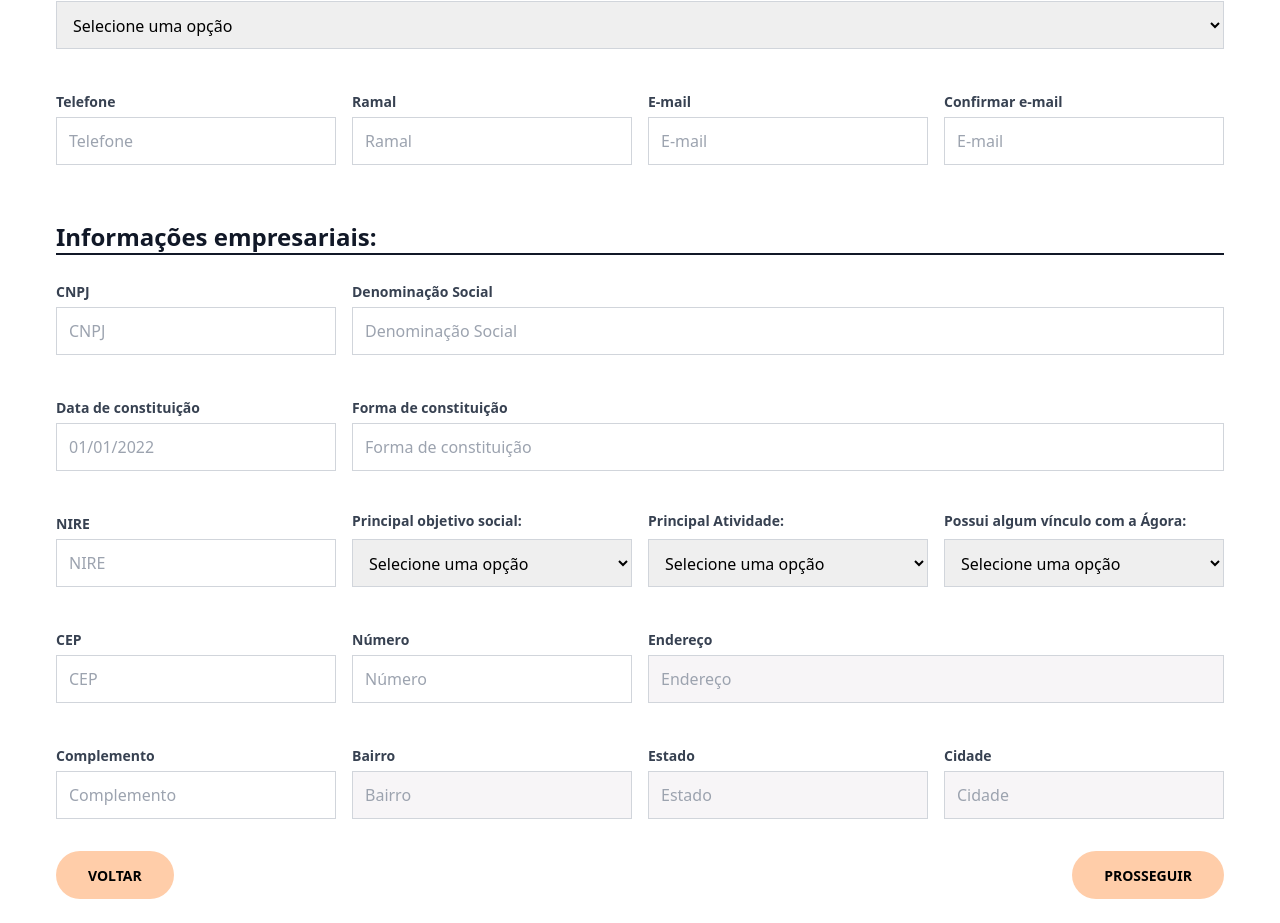
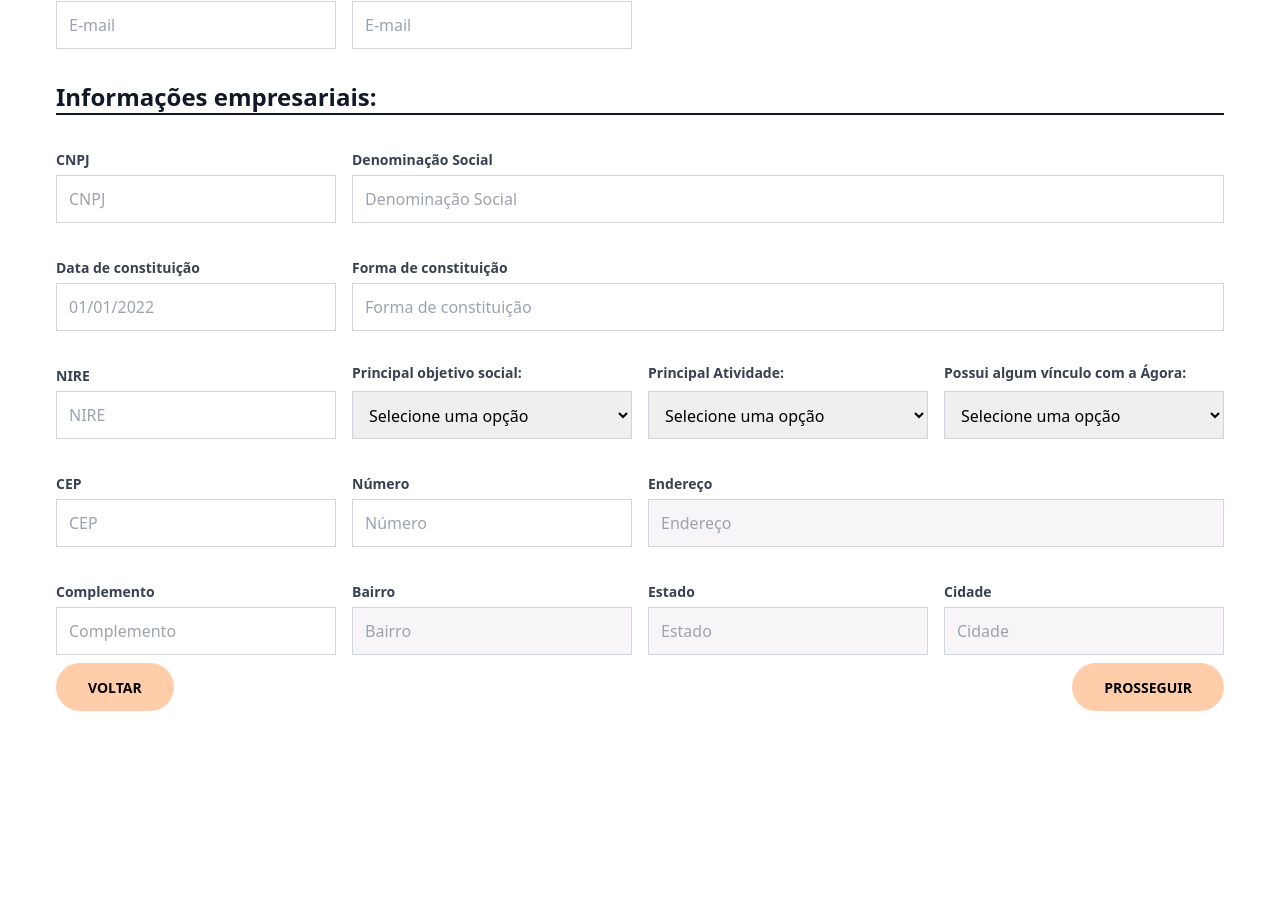
Before and after one commit to fabiosalomaosilva/modelo-portal-agora, a React (Vite) app: page /pj/passo01 in a window 1280 px wide. Shown: the part 505-1428 px from the top of the page. After the commit the page ends 1240 px from the top, so only its background shows below. Built offline with nearby package versions, Linux system fonts and the light colour scheme.

Commit message:
feat: melhorias na responsividade

```diff
--- a/src/components/forms/Input/input.tsx
+++ b/src/components/forms/Input/input.tsx
@@ -19,17 +19,25 @@ export interface InputProps {
   max?: number | undefined;
   min?: number | undefined;
   type: 'text' | 'number' | 'tel' | 'email';
+  colSpan?: number;
 }
 
 export default function Input(props: InputProps) {
   let border = 'border-gray-300';
+  let cols = '';
+
+  if(props.colSpan){
+    cols = ` col-span-1 md:col-span-${props.colSpan}`;
+  }
 
   if (props.error != undefined) {
     border = 'border-red-300 placeholder:text-red-400 bg-red-50';
   }
 
+
+
   return (
-    <div className='my-2 md:my-8'>
+    <div className={`my-2 ${cols}`}>
       <div className='h-7'>
         <label
           htmlFor={props.id}
--- a/src/components/forms/Input/inputDecimal.tsx
+++ b/src/components/forms/Input/inputDecimal.tsx
@@ -18,6 +18,7 @@ export interface InputDecimalProps {
   id?: string;
   name?: string;
   maxLenght?: number;
+  colSpan?: number;
 }
 
 const onlyNumbers = (value: any) => {
@@ -34,13 +35,18 @@ const onlyNumbers = (value: any) => {
 
 export default function InputDecimal(props: InputDecimalProps) {
   let border = 'border-gray-300';
+  let cols = '';
+
+  if(props.colSpan){
+    cols = ` col-span-1 md:col-span-${props.colSpan}`;
+  }
 
   if (props.error != undefined) {
     border = 'border-red-300 placeholder:text-red-400 bg-red-50';
   }
 
   return (
-    <div className='my-2 md:my-8'>
+    <div className={`my-2 ${cols}`}>
       <div className='h-7'>
         <label
           htmlFor={props.id}
--- a/src/components/forms/Input/inputTextMask.tsx
+++ b/src/components/forms/Input/inputTextMask.tsx
@@ -21,17 +21,23 @@ export interface InputProps {
   min?: number;
   type: 'text' | 'tel';
   ref?: React.MutableRefObject<null>;
+  colSpan?: number;
 }
 
 export default function MaskInput(props: InputProps) {
   let border = 'border-gray-300';
+  let cols = '';
+
+  if(props.colSpan){
+    cols = ` col-span-1 md:col-span-${props.colSpan}`;
+  }
 
   if (props.error != undefined) {
     border = 'border-red-300 placeholder:text-red-400 bg-red-50';
   }
 
   return (
-    <div className='my-2 md:my-8'>
+    <div className={`my-2 ${cols}`}>
       <div className='h-7'>
         <label
           htmlFor='txtNomeUsuario'
--- a/src/components/forms/Select/index.tsx
+++ b/src/components/forms/Select/index.tsx
@@ -15,11 +15,17 @@ export interface SelectProps {
   error?: string | undefined;
   touched?: boolean | undefined;
   visible?: boolean | string;
+  colSpan?: number;
 }
 
 export default function Select(props: SelectProps) {
   let border = 'border-gray-300';
   let visibility = '';
+  let cols = '';
+
+  if(props.colSpan){
+    cols = ` col-span-1 md:col-span-${props.colSpan}`;
+  }
 
   if (props.error != undefined) {
     border = 'border-red-300 text-red-400 bg-red-50';
@@ -49,7 +55,7 @@ export default function Select(props: SelectProps) {
   }, [props.visible]);
 
   return (
-    <div className={`my-2 md:my-8 ${visibility}`}>
+    <div className={`my-2 ${cols} ${visibility}`}>
       <div className='h-7'>
         <label
           htmlFor='txtNomeUsuario'
--- a/src/models/conta.ts
+++ b/src/models/conta.ts
@@ -4,7 +4,7 @@ export interface ContaBancaria {
     conta: number;
     digito: number;
     banco: number;
-    id: number;
+    id: string;
 }
 
 export interface Controlador {
--- a/src/pages/cadastropj/CadastroPjPasso01/index.tsx
+++ b/src/pages/cadastropj/CadastroPjPasso01/index.tsx
@@ -151,9 +151,10 @@ export default function CadastroPjPasso01() {
       <form onSubmit={formik.handleSubmit}>
         <section id='info-inicial-passo01' className='my-6'>
           <TitleSeparator label='Informações Iniciais:' />
-          <div className='text-left'>
+          <div className='grid grid-cols-1 md:grid-cols-4 gap-1 md:gap-4 m-0 md:mt-6'>
             <Input
               type='text'
+              colSpan={4}
               placeholder='Nome de usuário'
               label='Nome de usuário:'
               description='Máximo de 10 caractéres:*'
@@ -193,8 +194,6 @@ export default function CadastroPjPasso01() {
               </option>
             </Select>
 
-            <div className='grid grid-cols-1 md:grid-cols-4 gap-1 md:gap-4 m-0 md:-mt-6'>
-              <div>
             <MaskInput
               type='tel'
               mask='(99) 99999-9999'
@@ -209,8 +208,6 @@ export default function CadastroPjPasso01() {
               onChange={formik.handleChange}
               onBlur={formik.handleBlur}
             />
-              </div>
-              <div>
             <Input
               type='tel'
               placeholder='Ramal'
@@ -223,8 +220,6 @@ export default function CadastroPjPasso01() {
               onChange={formik.handleChange}
               onBlur={formik.handleBlur}
             />
-              </div>
-              <div>
             <Input
               type='email'
               className='textfield'
@@ -238,8 +233,6 @@ export default function CadastroPjPasso01() {
               onChange={formik.handleChange}
               onBlur={formik.handleBlur}
             />
-              </div>
-              <div>
             <Input
               type='email'
               placeholder='E-mail'
@@ -253,15 +246,12 @@ export default function CadastroPjPasso01() {
               onBlur={formik.handleBlur}
             />
           </div>
-            </div>
-          </div>
         </section>
 
         <section id='info-societaria-passo01' className='my-6'>
           <TitleSeparator label='Informações empresariais:' />
           <div className='text-left md:mt-4'>
-            <div className='grid grid-cols-1 md:grid-cols-4 gap-1 md:gap-4 m-0 md:-mt-6'>
-              <div>
+            <div className='grid grid-cols-1 md:grid-cols-4 gap-1 md:gap-4 m-0 md:mt-6'>
               <MaskInput
                 type='tel'
                 mask='99.999.999/9999-99'
@@ -275,10 +265,9 @@ export default function CadastroPjPasso01() {
                 onChange={formik.handleChange}
                 onBlur={validarCpf}
               />
-              </div>
-              <div className='col-span-3'>
               <Input
                 type='text'
+                colSpan={3}
                 placeholder='Denominação Social'
                 label='Denominação Social'
                 id='denominacaoComercial'
@@ -289,11 +278,6 @@ export default function CadastroPjPasso01() {
                 onChange={formik.handleChange}
                 onBlur={formik.handleBlur}
               />
-              </div>
-            </div>
-
-            <div className='grid grid-cols-1 md:grid-cols-4 gap-1 md:gap-4 m-0 md:-mt-6'>
-              <div>
               <MaskInput
                 type='text'
                 mask='99/99/9999'
@@ -307,10 +291,10 @@ export default function CadastroPjPasso01() {
                 onChange={formik.handleChange}
                 onBlur={formik.handleBlur}
               />
-              </div>
-              <div className='col-span-3'>
+
               <Input
                 type='text'
+                colSpan={3}
                 placeholder='Forma de constituição'
                 label='Forma de constituição'
                 id='formaConstituicao'
@@ -321,11 +305,7 @@ export default function CadastroPjPasso01() {
                 onChange={formik.handleChange}
                 onBlur={formik.handleBlur}
               />
-              </div>
-            </div>
 
-            <div className='grid grid-cols-1 md:grid-cols-4 gap-1 md:gap-4 m-0 md:-mt-6'>
-              <div>
               <Input
                 type='text'
                 placeholder='NIRE'
@@ -338,8 +318,7 @@ export default function CadastroPjPasso01() {
                 onChange={formik.handleChange}
                 onBlur={formik.handleBlur}
               />
-              </div>
-              <div>
+
               <Select
                 label='Principal objetivo social:'
                 id='principalObjetoSocial'
@@ -355,8 +334,7 @@ export default function CadastroPjPasso01() {
                 <option value='Objetivo 03'>Objetivo 01</option>
                 <option value='Objetivo 04'>Objetivo 01</option>
               </Select>
-              </div>
-              <div>
+
               <Select
                 label='Principal Atividade:'
                 id='principalAtividade'
@@ -372,8 +350,7 @@ export default function CadastroPjPasso01() {
                 <option value='3'>Bolsa de valores e mercadorias</option>
                 <option value='4'>Clube de investimentos</option>
               </Select>
-              </div>
-              <div>
+
               <Select
                 label='Possui algum vínculo com a Ágora:'
                 id='possuiVinculocomAgora'
@@ -389,11 +366,7 @@ export default function CadastroPjPasso01() {
                 <option value='3'>Bolsa de valores e mercadorias</option>
                 <option value='4'>Clube de investimentos</option>
               </Select>
-              </div>
-            </div>
 
-            <div className='grid grid-cols-1 md:grid-cols-4 gap-1 md:gap-4 m-0 md:-mt-6'>
-              <div>
               <MaskInput
                 type='tel'
                 mask='99.999-999'
@@ -407,8 +380,7 @@ export default function CadastroPjPasso01() {
                 onChange={formik.handleChange}
                 onBlur={(e) => resolveCep(e)}
               />
-              </div>
-              <div>
+
               <Input
                 type='text'
                 placeholder='Número'
@@ -421,10 +393,10 @@ export default function CadastroPjPasso01() {
                 onChange={formik.handleChange}
                 onBlur={formik.handleBlur}
               />
-              </div>
-              <div className='md:col-span-2'>
+
               <Input
                 type='text'
+                colSpan={2}
                 placeholder='Endereço'
                 label='Endereço'
                 disabled
@@ -436,11 +408,7 @@ export default function CadastroPjPasso01() {
                 onChange={formik.handleChange}
                 onBlur={formik.handleBlur}
               />
-              </div>
-            </div>
 
-            <div className='grid grid-cols-1 md:grid-cols-4 gap-1 md:gap-4 m-0 md:-mt-6'>
-              <div>
               <Input
                 type='text'
                 placeholder='Complemento'
@@ -453,8 +421,7 @@ export default function CadastroPjPasso01() {
                 onChange={formik.handleChange}
                 onBlur={formik.handleBlur}
               />
-              </div>
-              <div>
+
               <Input
                 type='text'
                 placeholder='Bairro'
@@ -468,8 +435,7 @@ export default function CadastroPjPasso01() {
                 onChange={formik.handleChange}
                 onBlur={formik.handleBlur}
               />
-              </div>
-              <div>
+
               <Input
                 type='text'
                 placeholder='Estado'
@@ -483,8 +449,7 @@ export default function CadastroPjPasso01() {
                 onChange={formik.handleChange}
                 onBlur={formik.handleBlur}
               />
-              </div>
-              <div>
+
               <Input
                 type='text'
                 placeholder='Cidade'
@@ -499,7 +464,6 @@ export default function CadastroPjPasso01() {
                 onBlur={formik.handleBlur}
               />
             </div>
-            </div>
 
             <div className='flex flex-row justify-between'>
               <Button type='button' onClick={() => navigate('/')}>
--- a/src/pages/cadastropj/CadastroPjPasso03/componentes/FormControladora/index.tsx
+++ b/src/pages/cadastropj/CadastroPjPasso03/componentes/FormControladora/index.tsx
@@ -6,7 +6,6 @@ import Select from '../../../../../components/forms/Select';
 import { Cliente } from '../../../../../models/cliente';
 import { Controlador } from '../../../../../models/conta';
 import { RootState } from '../../../../../store';
-import { v4 as uuidv4 } from 'uuid';
 import Input from '../../../../../components/forms/Input/input';
 import {
   addControladora,
@@ -246,7 +245,7 @@ export default function FormControladora(props: FormControladoraProps) {
             />
           </div>
         </div>
-        <div className='text-right -mt-5'>
+        <div className='text-right mt-5'>
           <Button
             type='button'
             size='sm'
@@ -257,7 +256,7 @@ export default function FormControladora(props: FormControladoraProps) {
             Cancelar
           </Button>
           <Button type='submit' size='sm' color='secondary'>
-            Adicionar Controladora
+            Salvar
           </Button>
         </div>
       </form>
--- a/src/pages/cadastropj/CadastroPjPasso03/componentes/FormPessoaProprietaria/index.tsx
+++ b/src/pages/cadastropj/CadastroPjPasso03/componentes/FormPessoaProprietaria/index.tsx
@@ -106,26 +106,44 @@ export default function FormPessoaProprietaria(
             (i) =>
               i.controladorPai == cleanCnpjCpf(formik.values.controladorPai)
           );
+          console.log(controladores);
           const proprietarios = cliente.pessoasProprietarias.filter(
             (i) =>
               i.controladorPai == cleanCnpjCpf(formik.values.controladorPai)
           );
+          console.log(proprietarios);
           let somaControladores = controladores.reduce(
             (acumulado, item) => acumulado + item.participacao,
             0
           );
+          console.log('somaControladores: ', somaControladores);
           let somaProprietarios = proprietarios.reduce(
             (acumulado, item) => acumulado + convertToFloat(item.participacao),
             0
           );
-          const participacaoAtual = cliente.pessoasProprietarias?.find(
-            (i) => i.id === selectedPessoaProprietaria.id
-          )?.participacao;
-          if (participacaoAtual != undefined && convertToFloat(participacaoAtual) > 0) {
-            somaProprietarios =somaProprietarios - convertToFloat(participacaoAtual);
+          console.log('somaProprietarios: ', somaProprietarios);
+
+          let participacaoAtual = undefined;
+          if (selectedPessoaProprietaria.id != '') {
+            participacaoAtual = cliente.pessoasProprietarias?.find(
+              (i) => i.id === selectedPessoaProprietaria.id
+            )?.participacao;
+
+            console.log('participacaoAtual: ', selectedPessoaProprietaria.id);
           }
 
-          const soma = somaControladores + somaProprietarios + convertToFloat(val);
+          if (
+            participacaoAtual != undefined &&
+            convertToFloat(participacaoAtual) > 0
+          ) {
+            somaProprietarios =
+              somaProprietarios - convertToFloat(participacaoAtual);
+          }
+
+          console.log('somaProprietarios: ', somaProprietarios);
+          const soma =
+            somaControladores + somaProprietarios + convertToFloat(val);
+          console.log('Soma final: ', soma);
           if (soma > 100) {
             return false;
           }
@@ -133,10 +151,12 @@ export default function FormPessoaProprietaria(
         }
         return false;
       }),
-    tipoVinculo: Yup.string().required('O campo Tipo de vínculo é obrigatório'),
-    vinculoComAgora: Yup.string().when('tipoVinculo', {
+    vinculoComAgora: Yup.boolean().required(
+      'O campo Tem Vínculo com a Ágora é obrigatório'
+    ),
+    tipoVinculo: Yup.string().when('vinculoComAgora', {
       is: true,
-      then: Yup.string().required('O campo Vínculo com a Ágora é obrigatório'),
+      then: Yup.string().required('O campo Tipo de Vínculo é obrigatório'),
     }),
     pessoaExpostaPoliticamente: Yup.boolean().required(
       'O campo Pessoa exposta politicamente é obrigatório'
@@ -166,11 +186,14 @@ export default function FormPessoaProprietaria(
       temResidenciafiscalOutroPais: formik.values.temResidenciafiscalOutroPais,
       vinculoComAgora: formik.values.vinculoComAgora,
       rg: formik.values.rg,
-      tipoVinculo: formik.values.tipoVinculo === '0' ? '' : formik.values.tipoVinculo,
-      nifs: formik.values.nifs
-    }
+      tipoVinculo:
+        formik.values.tipoVinculo === '0' ? '' : formik.values.tipoVinculo,
+      nifs: formik.values.nifs,
+    };
 
-    const isUpdate = cliente.pessoasProprietarias.filter((i) => i.id === pessoa.id).length === 0;
+    const isUpdate =
+      cliente.pessoasProprietarias.filter((i) => i.id === pessoa.id).length ===
+      0;
     if (isUpdate) {
       dispatch(addPessoaProprietaria(pessoa));
     } else {
```
Also changed, not shown: src/pages/cadastropj/CadastroPjPasso02/index.tsx (+37 -50 lines), src/pages/cadastropj/CadastroPjPasso03/componentes/FormFatca/index.tsx (+31 -17 lines). Lines whose indentation alone changed are shown as unchanged.
